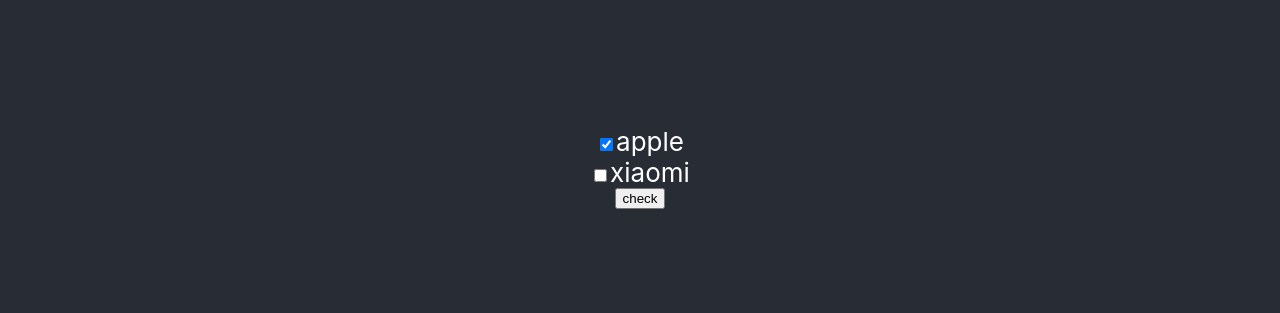
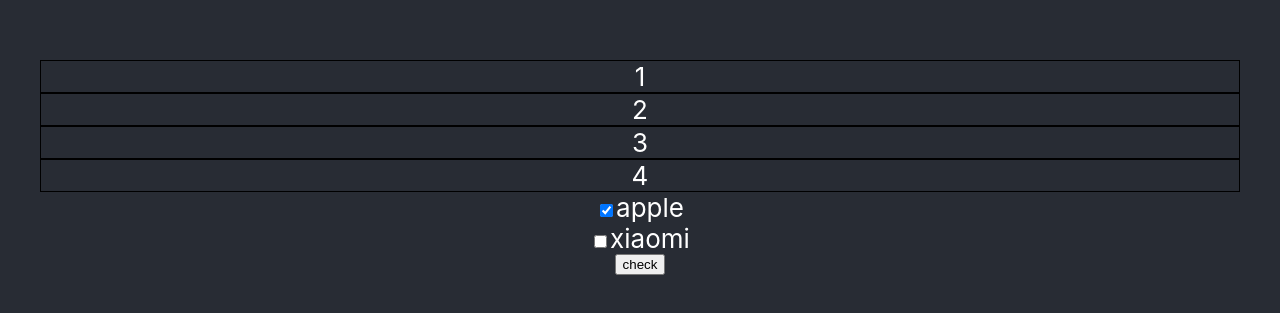
Before and after one commit to jasonzxw/react-component, a React (Create React App) app: page / in a window 1280 px wide. Shown: the part 233-546 px from the top of the page. Built offline with nearby package versions, Linux system fonts and the light colour scheme.

Commit message:
增加可拖拽组件以及修改监听hook

```diff
--- a/src/components/Main.tsx
+++ b/src/components/Main.tsx
@@ -6,6 +6,7 @@
  */
 import { useState, useMemo } from "react";
 import { JCheckbox, JCheckboxGroup } from "./checkbox";
+import JDragTab from "./dragTab";
 
 const Main = () => {
   const [checkList , setCheckList] = useState<Array<string>>(['apple','xiaomi']);
@@ -39,7 +40,7 @@ const Main = () => {
         )
       })
     } */}
-
+    <JDragTab options={[{value:1},{value:2},{value:3},{value:4}]}/>
     <JCheckboxGroup checkedList={checkedList} change={handleChange}>
     {
       checkList.map(item => {
--- /dev/null
+++ b/src/components/dragTab/index.css
@@ -0,0 +1,8 @@
+.tab-container{
+    width: 1200px;
+}
+
+.el{
+    border: 1px solid black;
+    cursor: pointer;
+}
--- /dev/null
+++ b/src/components/dragTab/index.tsx
@@ -0,0 +1,71 @@
+/*
+ * @author: jason_zuo
+ * @LastEditors: jason_zuo
+ * @LastEditTime: 2023-04-13 16:57:55
+ * @FilePath: \react-component\src\components\dragTab\index.tsx
+ */
+import { useEffect, useRef } from 'react'
+import './index.css'
+
+import useEventListener from '../../utils/useEventLIstener';
+
+const JDragTab = (props: any) => {
+    const {
+        options
+    } = props
+
+    const containerRef = useRef<HTMLDivElement>(null);
+
+    let dragRef : HTMLElement ;
+
+    let dropRef : HTMLElement ;
+
+    const dragStart = (e: DragEvent) =>{
+        dragRef = e.target as HTMLElement;
+    }
+
+    const dragOver = (e: DragEvent) => {
+        e.preventDefault();
+        dropRef = e.target as HTMLElement ;
+
+        if(elPosition(dragRef) < elPosition(dropRef)){
+            (containerRef.current as HTMLElement).insertBefore(dragRef,dropRef.nextElementSibling);
+        }else{
+            (containerRef.current as HTMLElement).insertBefore(dragRef,dropRef);
+        }
+    }
+
+    // useEffect(() => {
+    //     containerRef.current?.addEventListener('dragstart',dragStart);
+    //     containerRef.current?.addEventListener('dragover',dragOver);
+    //     return () => {
+    //         containerRef.current?.removeEventListener('dragstart',dragStart);
+    //         containerRef.current?.removeEventListener('dragover',dragOver);
+    //     }
+    // },[])
+    useEventListener('dragstart',dragStart,{target: containerRef});
+    useEventListener('dragover',dragOver,{target: containerRef})
+
+    const elPosition = function(el: Element | null): number{
+        let index: number = 0 ;
+        while(el){
+            index++;
+            el = el.previousElementSibling
+        }
+        return index
+    }
+
+    return (
+        <div className='tab-container' ref={containerRef}>
+            {
+                options.map((item: any) => {
+                    return (
+                        <div className='el' draggable={true} key={item.value}>{item.value}</div>
+                    )
+                })
+            }
+        </div>
+    )
+}
+
+export default JDragTab;
--- a/src/utils/useEventLIstener.ts
+++ b/src/utils/useEventLIstener.ts
@@ -1,7 +1,7 @@
 /*
  * @author: jason_zuo
  * @LastEditors: jason_zuo
- * @LastEditTime: 2023-04-10 14:28:13
+ * @LastEditTime: 2023-04-13 17:55:13
  * @FilePath: \react-component\src\utils\useEventLIstener.ts
  */
 import { useEffect } from "react";
@@ -41,7 +41,7 @@ const useEventListener = (eventName: string , handler: noop , options: Options =
             once: options.once
         })
 
-        return targetElement.removeEventListener(eventName,eventListener,{
+        return () => targetElement.removeEventListener(eventName,eventListener,{
             capture: options.capture,
         })
 
```
